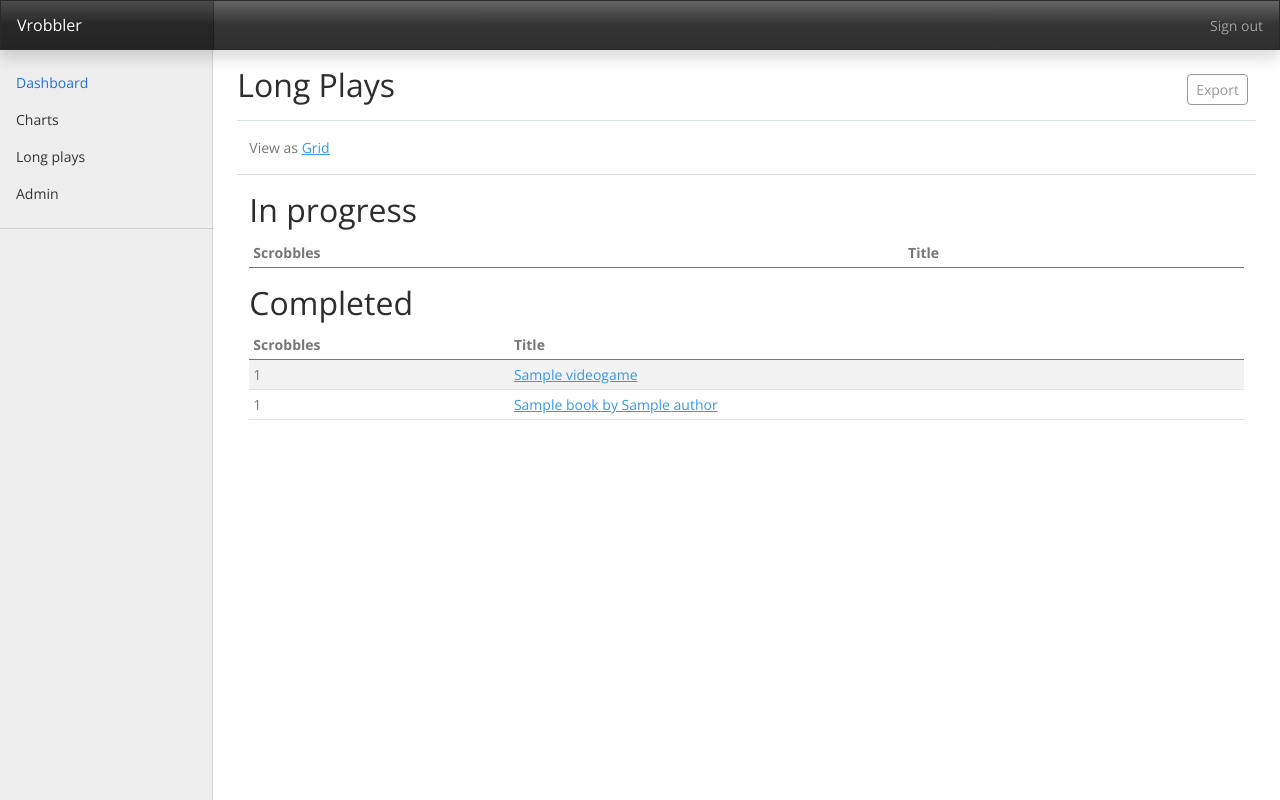
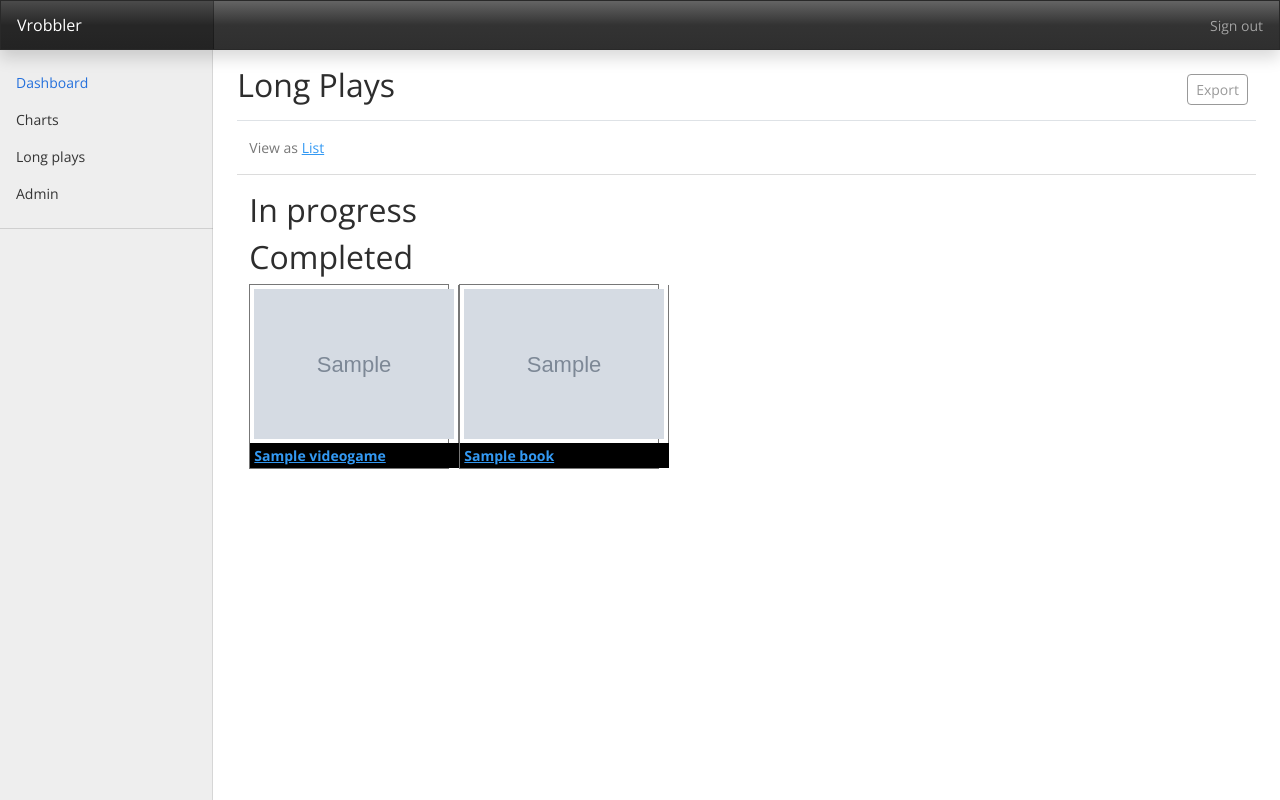
Before and after one commit to powellc/vrobbler, a Django app: page /long-plays/ in a window 1280 px wide. Run offline with Django 3.2, Linux system fonts and the light colour scheme; a user stored in the database is signed in; tables that the repository leaves empty hold one stand-in row (values such as "Sample post"); grey boxes marked "Sample" are stand-in pictures; lists and menus that the app fills with data are empty; parts of the project's set-up code (start-up, migrations or seed data) failed here and were passed over; some libraries are stand-ins or nearby versions.

Commit message:
Update long play templates, remove chart

```diff
--- a/vrobbler/apps/scrobbles/views.py
+++ b/vrobbler/apps/scrobbles/views.py
@@ -118,7 +118,7 @@ class RecentScrobbleList(ListView):
                 "all": list(live_charts(**track)),
             }
 
-        data["weekly_data"] = week_of_scrobbles(user=user)
+        # data["weekly_data"] = week_of_scrobbles(user=user)
         data["counts"] = scrobble_counts(user)
         data["imdb_form"] = ScrobbleForm
         data["export_form"] = ExportScrobbleForm
@@ -135,6 +135,7 @@ class ScrobbleLongPlaysView(TemplateView):
 
     def get_context_data(self, **kwargs):
         context_data = super().get_context_data(**kwargs)
+        context_data["view"] = self.request.GET.get("view", "grid")
         context_data["in_progress"] = get_long_plays_in_progress(
             self.request.user
         )
--- a/vrobbler/settings.py
+++ b/vrobbler/settings.py
@@ -234,11 +234,11 @@ USE_TZ = True
 # Static files (CSS, JavaScript, Images)
 # https://docs.djangoproject.com/en/3.1/howto/static-files/
 
-STATIC_URL = "/static/"
+STATIC_URL = os.getenv("VROBBLER_STATIC_URL", "/static/")
 STATIC_ROOT = os.getenv(
     "VROBBLER_STATIC_ROOT", os.path.join(PROJECT_ROOT, "static")
 )
-MEDIA_URL = "/media/"
+MEDIA_URL = os.getenv("VROBBLER_MEDIA_URL", "/media/")
 MEDIA_ROOT = os.getenv(
     "VROBBLER_MEDIA_ROOT", os.path.join(PROJECT_ROOT, "media")
 )
--- a/vrobbler/templates/base.html
+++ b/vrobbler/templates/base.html
@@ -13,7 +13,6 @@
         <link href="{% static 'css/bootstrap.min.css'  %}" rel="stylesheet">
         <script src="https://cdn.jsdelivr.net/npm/popper.js@1.12.9/dist/umd/popper.min.js" crossorigin="anonymous"></script>
         <script src="https://cdn.jsdelivr.net/npm/bootstrap@5.0.2/dist/js/bootstrap.bundle.min.js" integrity="sha384-MrcW6ZMFYlzcLA8Nl+NtUVF0sA7MsXsP1UyJoMp4YLEuNSfAP+JcXn/tWtIaxVXM" crossorigin="anonymous"></script>
-        <script src="https://code.jquery.com/jquery-3.3.1.js" integrity="sha256-2Kok7MbOyxpgUVvAk/HJ2jigOSYS2auK4Pfzbm7uH60=" crossorigin="anonymous"></script>
         <script src="https://cdnjs.cloudflare.com/ajax/libs/clipboard.js/2.0.10/clipboard.min.js"></script>
         <style type="text/css">
         dl {
@@ -282,7 +281,6 @@
             </div>
         </div>
 
-        {% block extra_js %}
-        {% endblock %}
+        {% block extra_js %}{% endblock %}
     </body>
 </html>
--- a/vrobbler/templates/scrobbles/long_plays_in_progress.html
+++ b/vrobbler/templates/scrobbles/long_plays_in_progress.html
@@ -20,13 +20,15 @@
     {% if view == 'grid' %}
     <div>
         {% for media in in_progress %}
-        {% if media.cover %}
-        <dl style="width: 130px; float: left; margin-right:10px;">
-            <dd><img src="{{media.cover.url}}" width=120 height=120 /></dd>
+        {% if media.hltb_cover %}
+        <dl style="width: 205px; float: left; margin-right:10px;">
+            <dd><a href="{{media.get_absolute_url}}"><img src="{{media.hltb_cover.url}}" width=200 /></a></dd>
+            <dt><a href="{{media.get_absolute_url}}">{{media.title}}</a></dt>
         </dl>
-        {% elif media.hltb_cover %}
-        <dl style="width: 130px; float: left; margin-right:10px;">
-            <dd><img src="{{media.htlb_cover.url}}" width=120 height=120 /></dd>
+        {% elif media.cover %}
+        <dl style="width: 205px; float: left; margin-right:10px;">
+            <dd><a href="{{media.get_absolute_url}}"><img src="{{media.cover.url}}" width=200 /></a></dd>
+            <dt><a href="{{media.get_absolute_url}}">{{media.title}}</a></dt>
         </dl>
         {% endif %}
         {% endfor %}
@@ -58,13 +60,15 @@
     {% if view == 'grid' %}
     <div>
         {% for media in completed %}
-        {% if media.cover %}
-        <dl style="width: 130px; float: left; margin-right:10px;">
-            <dd><img src="{{media.cover.url}}" width=120 height=120 /></dd>
+        {% if media.hltb_cover %}
+        <dl style="width: 200px; float: left; margin-right:10px;">
+            <dd><a href="{{media.get_absolute_url}}"><img src="{{media.hltb_cover.url}}" width=200 /></a></dd>
+            <dt><a href="{{media.get_absolute_url}}">{{media.title}}</a></dt>
         </dl>
-        {% elif media.hltb_cover %}
-        <dl style="width: 130px; float: left; margin-right:10px;">
-            <dd><img src="{{media.htlb_cover.url}}" width=120 height=120 /></dd>
+        {% elif media.cover %}
+        <dl style="width: 200px; float: left; margin-right:10px;">
+            <dd><a href="{{media.get_absolute_url}}"><img src="{{media.cover.url}}" width=200 /></a></dd>
+            <dt><a href="{{media.get_absolute_url}}">{{media.title}}</a></dt>
         </dl>
         {% endif %}
         {% endfor %}
```
Also changed, not shown: vrobbler/templates/books/book_detail.html (+9 -1 lines), vrobbler/templates/scrobbles/scrobble_list.html (+3 -5 lines), vrobbler/templates/videogames/videogame_detail.html (+11 -3 lines).
